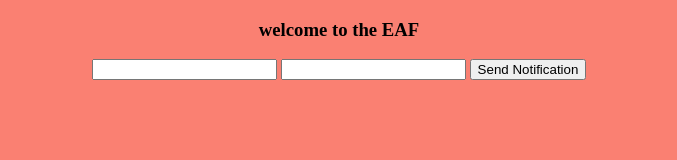
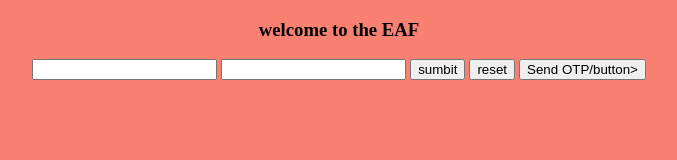
Before and after one commit to Shera406/OTP-verification-with-HTML-and-javascript, a plain HTML site: page index.html in a window 1280 px wide. Shown: the whole page, without its empty margins (301-978 px from the left). Drawn offline with Linux system fonts and the light colour scheme.

Commit message:
Update index.html

```diff
--- a/index.html
+++ b/index.html
@@ -8,7 +8,9 @@
   <h3>welcome to the EAF</h3>
   <input type="username">
   <input type="password">
+    <button type="submit">sumbit</button>
+    <button type="reset">reset</button>
 
-  <button>Send Notification</button>
+  <button>Send OTP/button>
 </body>
 </html>
```
